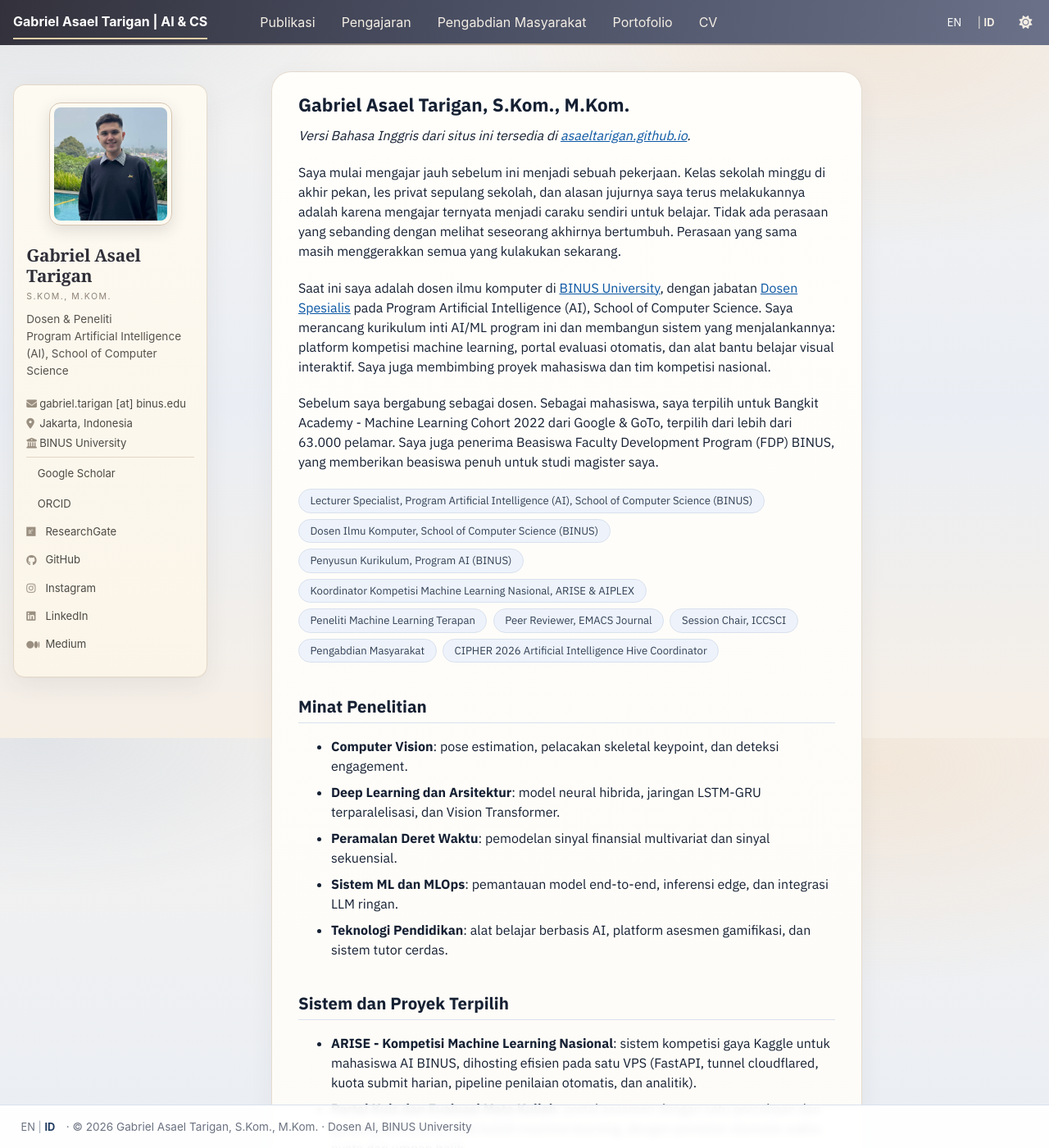
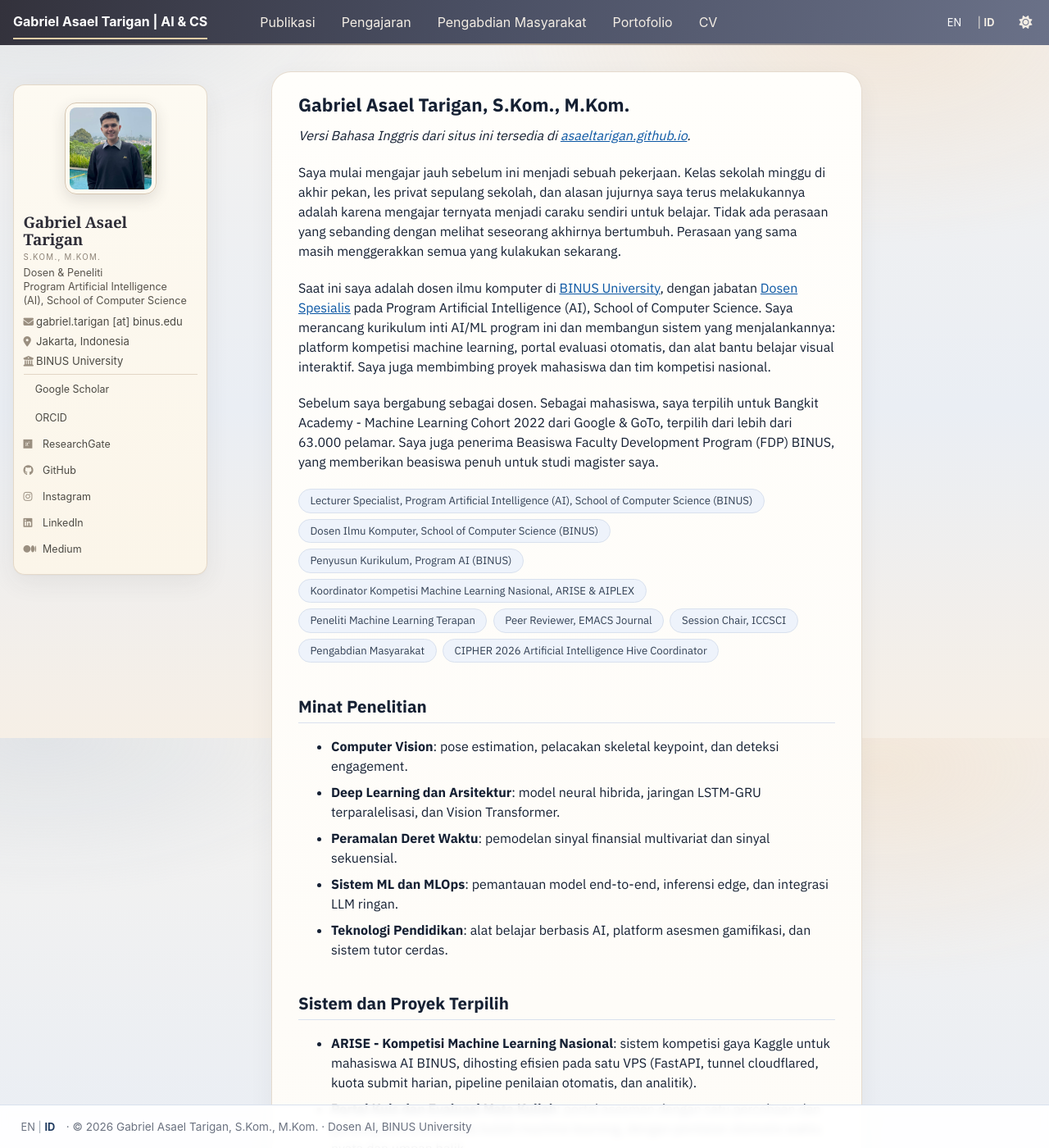
Before and after one commit to asaeltarigan/id, a Jekyll site: the page built from _pages/about.md, in a window 1280 px wide and 1400 px high. Shown: the whole window at 82% size. Built offline with Jekyll 4.4.1, drawn with Linux system fonts in a browser that asks for light colours; a style sheet for code colours, icons or effects is not loaded.

Commit message:
Desain: sidebar lebih rapat

```diff
--- a/_includes/head.html
+++ b/_includes/head.html
@@ -101,4 +101,4 @@
 <link rel="preconnect" href="https://fonts.gstatic.com" crossorigin>
 <link href="https://fonts.googleapis.com/css2?family=IBM+Plex+Sans:wght@400;500;600;700&display=swap" rel="stylesheet">
 <link rel="stylesheet" href="{{ base_path }}/assets/css/main.css">
-<link rel="stylesheet" href="{{ base_path }}/assets/css/custom.css?v=57">
+<link rel="stylesheet" href="{{ base_path }}/assets/css/custom.css?v=58">
--- a/assets/css/custom.css
+++ b/assets/css/custom.css
@@ -784,9 +784,10 @@ html[data-theme="dark"] body {
 .sidebar .author__urls.social-icons > li a {
   display: inline-flex;
   align-items: center;
-  gap: 0.45rem;
-  padding: 0.14rem 0;
+  gap: 0.5rem;
+  padding: 0.12rem 0;
   line-height: 1.2 !important;
+  font-size: 0.78rem !important;
 }
 
 .sidebar .author__urls.social-icons i {
@@ -823,6 +824,31 @@ html[data-theme="dark"] .sidebar .author__urls.social-icons > li.author__desktop
   border-top-color: rgba(216, 185, 143, 0.28) !important;
 }
 
+/* Sidebar compaction: the card is a fixed-width column, so vertical
+   space here costs the reader a scroll for nothing. Photo, block
+   rhythm and list rows all tightened; text sizes kept legible. */
+.sidebar {
+  padding: 0.72rem 0.72rem 0.8rem !important;
+}
+
+.sidebar .author__avatar { margin-bottom: 0.2rem !important; }
+
+@media (min-width: 769px) {
+  .sidebar .author__avatar img { width: 112px !important; height: 112px !important; }
+}
+
+.sidebar .author__name { margin: 0.22rem 0 0 !important; font-size: 1.18rem !important; line-height: 1.15 !important; }
+.sidebar .author__name .author__credentials { margin-top: 0.26rem !important; font-size: 0.61rem !important; letter-spacing: 0.13em !important; }
+.sidebar .author__bio { margin: 0.26rem 0 0.5rem !important; font-size: 0.79rem !important; line-height: 1.38 !important; }
+.sidebar .author__urls-wrapper { margin-top: 0 !important; }
+
+.sidebar .author__urls.social-icons > li a { padding: 0.09rem 0 !important; font-size: 0.78rem !important; gap: 0.5rem !important; }
+.sidebar .author__urls.social-icons i { font-size: 0.78rem !important; }
+.sidebar .author__urls.social-icons > li.author__desktop + li:not(.author__desktop) {
+  margin-top: 0.38rem !important;
+  padding-top: 0.38rem !important;
+}
+
 /* Main content card picks up the sidebar's warm paper tone,
    a touch lighter so the two cards still read as layers. */
 .page__inner-wrap {
```
